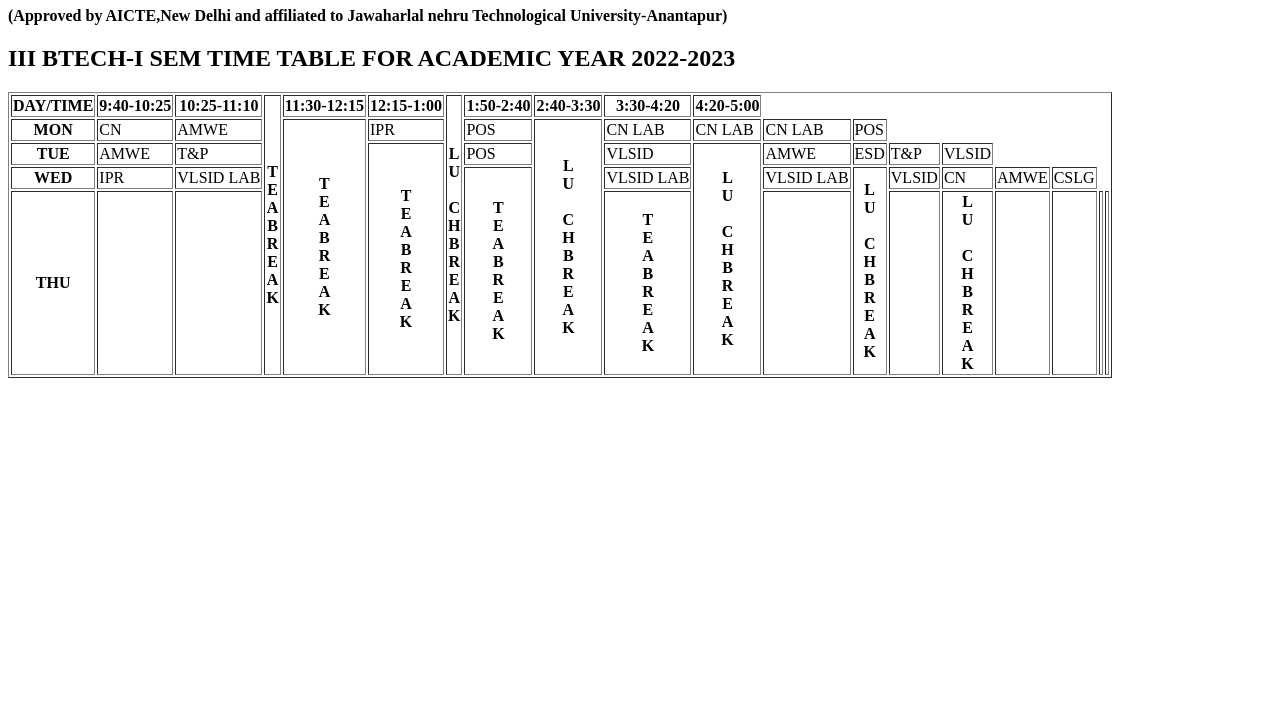
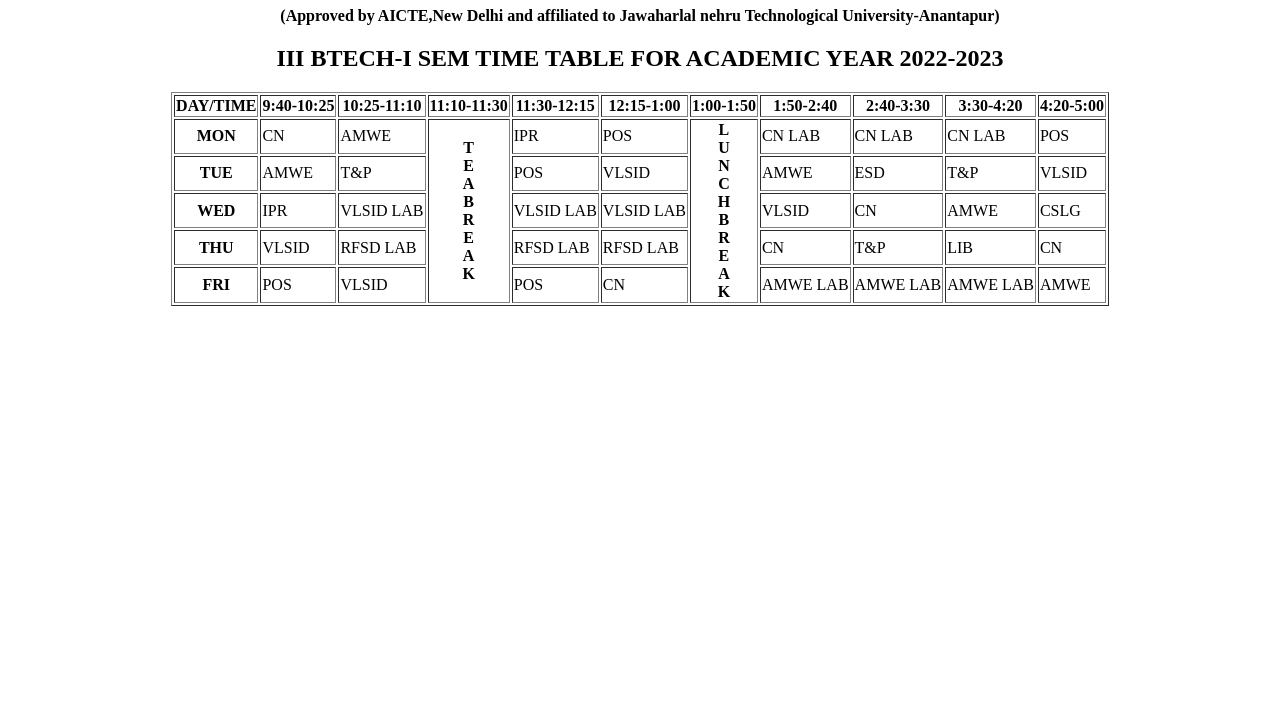
Before and after one commit to shaikumarabid/TIME-TABLE, a plain HTML site: page index.html in a window 1280 px wide. Shown: the part 73-800 px from the top of the page. Drawn offline with Linux system fonts and the light colour scheme.

Commit message:
Add files via upload

```diff
--- a/index.html
+++ b/index.html
@@ -1,24 +1,32 @@
 <!DOCTYPE html>
 <html lang="en">
+
 <head>
     <meta charset="UTF-8">
     <meta http-equiv="X-UA-Compatible" content="IE=edge">
     <meta name="viewport" content="width=device-width, initial-scale=1.0">
     <title>Document</title>
 </head>
+
 <body>
-    <B><h1>SREE VENKATESWARA COLLEGE OF ENGINEERING::NORTH RAJUPALEM</h1></B>
-    <B><P>(Approved by AICTE,New Delhi and affiliated to Jawaharlal nehru Technological University-Anantapur)</P></B>
-    <B><h2>III BTECH-I SEM TIME TABLE FOR ACADEMIC YEAR 2022-2023</h2></B>
+    <center><B>
+            <h1>SREE VENKATESWARA COLLEGE OF ENGINEERING::NORTH RAJUPALEM</h1>
+        </B>
+        <B>
+            <P>(Approved by AICTE,New Delhi and affiliated to Jawaharlal nehru Technological University-Anantapur)</P>
+        </B>
+        <B>
+            <h2>III BTECH-I SEM TIME TABLE FOR ACADEMIC YEAR 2022-2023</h2>
+        </B>
         <table border="">
             <tr>
                 <th>DAY/TIME</th>
                 <th>9:40-10:25</th>
                 <th>10:25-11:10</th>
-            <th rowspan="5">T<br>E<br>A <br> B<br>R<br>E<br>A<br>K</th>
+                <th>11:10-11:30</th>
                 <th>11:30-12:15</th>
                 <th>12:15-1:00</th>
-            <th rowspan="5" >L<br>U<br><br>C<br>H <br> B<br>R<br>E<br>A<br>K</th>
+                <th>1:00-1:50</th>
                 <th>1:50-2:40</th>
                 <th>2:40-3:30</th>
                 <th>3:30-4:20</th>
@@ -28,10 +36,10 @@
                 <th>MON</th>
                 <td>CN</td>
                 <td>AMWE</td>
-            <th rowspan="5">T<br>E<br>A <br> B<br>R<br>E<br>A<br>K</th>
+                <th rowspan="5">T<br>E<br>A<br>B<br>R<br>E<br>A<br>K</th>
                 <td>IPR</td>
                 <td>POS</td>
-            <th rowspan="5" >L<br>U<br><br>C<br>H <br> B<br>R<br>E<br>A<br>K</th>
+                <th rowspan="5">L<br>U<br>N<br>C<br>H<br>B<br>R<br>E<br>A<br>K</th>
                 <td>CN LAB</td>
                 <td>CN LAB</td>
                 <td>CN LAB</td>
@@ -41,10 +49,8 @@
                 <th>TUE</th>
                 <td>AMWE</td>
                 <td>T&P</td>
-            <th rowspan="5">T<br>E<br>A <br> B<br>R<br>E<br>A<br>K</th>
                 <td>POS</td>
                 <td>VLSID</td>
-            <th rowspan="5" >L<br>U<br><br>C<br>H <br> B<br>R<br>E<br>A<br>K</th>
                 <td>AMWE</td>
                 <td>ESD</td>
                 <td>T&P</td>
@@ -54,10 +60,8 @@
                 <th>WED</th>
                 <td>IPR</td>
                 <td>VLSID LAB</td>
-            <th rowspan="5">T<br>E<br>A <br> B<br>R<br>E<br>A<br>K</th>
                 <td>VLSID LAB</td>
                 <td>VLSID LAB</td>
-            <th rowspan="5" >L<br>U<br><br>C<br>H <br> B<br>R<br>E<br>A<br>K</th>
                 <td>VLSID</td>
                 <td>CN</td>
                 <td>AMWE</td>
@@ -65,17 +69,28 @@
             </tr>
             <tr>
                 <th>THU</th>
-            <td></td>
-            <td></td>
-            <th rowspan="5">T<br>E<br>A <br> B<br>R<br>E<br>A<br>K</th>
-            <td></td>
-            <td></td>
-            <th rowspan="5" >L<br>U<br><br>C<br>H <br> B<br>R<br>E<br>A<br>K</th>
-            <td></td>
-            <td></td>
-            <td></td>
-            <td></td>
+                <td>VLSID</td>
+                <td>RFSD LAB</td>
+                <td>RFSD LAB</td>
+                <td>RFSD LAB</td>
+                <td>CN</td>
+                <td>T&P</td>
+                <td>LIB</td>
+                <td>CN</td>
+            </tr>
+            <tr>
+                <th>FRI</th>
+                <td>POS</td>
+                <td>VLSID</td>
+                <td>POS</td>
+                <td>CN</td>
+                <td>AMWE LAB</td>
+                <td>AMWE LAB</td>
+                <td>AMWE LAB</td>
+                <td>AMWE</td>
             </tr>
         </table>
+    </center>
 </body>
+
 </html>
```
Lines whose indentation alone changed are shown as unchanged.
